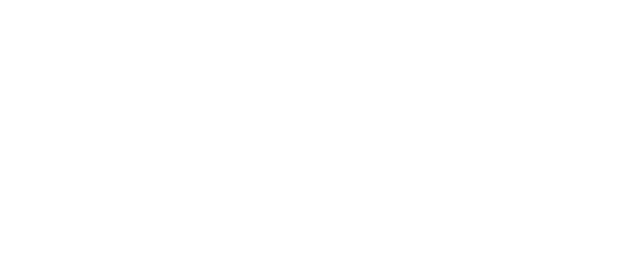
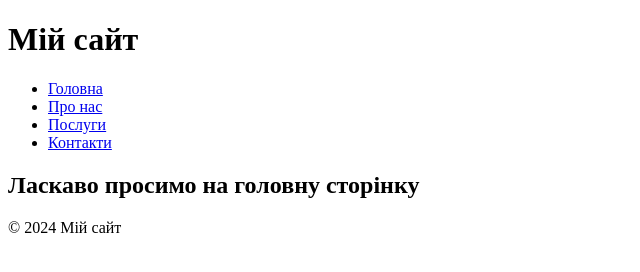
Before and after one commit to akukhar1/Cafe-bar, a plain HTML site: page index.html in a window 1280 px wide. Shown: the whole page, without its empty margins (0-640 px from the left). Drawn offline with Linux system fonts and the light colour scheme.

Commit message:
Cторінки

```diff
--- a/index.html
+++ b/index.html
@@ -1,8 +1,28 @@
 <!DOCTYPE html>
-<html="en">
+<html lang="uk">
 <head>
-    <meta charset="utf-8">
-    <meta name="viewport" content="width=device-width, initial-scale=1">
-    <title>Leblanc</title>
+    <meta charset="UTF-8">
+    <meta name="viewport" content="width=device-width, initial-scale=1.0">
+    <title>Головна</title>
 </head>
 <body>
+    <header>
+        <h1>Мій сайт</h1>
+        <nav>
+            <ul>
+                <li><a href="index.html">Головна</a></li>
+                <li><a href="about.html">Про нас</a></li>
+                <li><a href="services.html">Послуги</a></li>
+                <li><a href="contact.html">Контакти</a></li>
+            </ul>
+        </nav>
+    </header>
+    <main>
+        <h2>Ласкаво просимо на головну сторінку</h2>
+        <!-- Додайте тут вміст -->
+    </main>
+    <footer>
+        <p>&copy; 2024 Мій сайт</p>
+    </footer>
+</body>
+</html>
```
